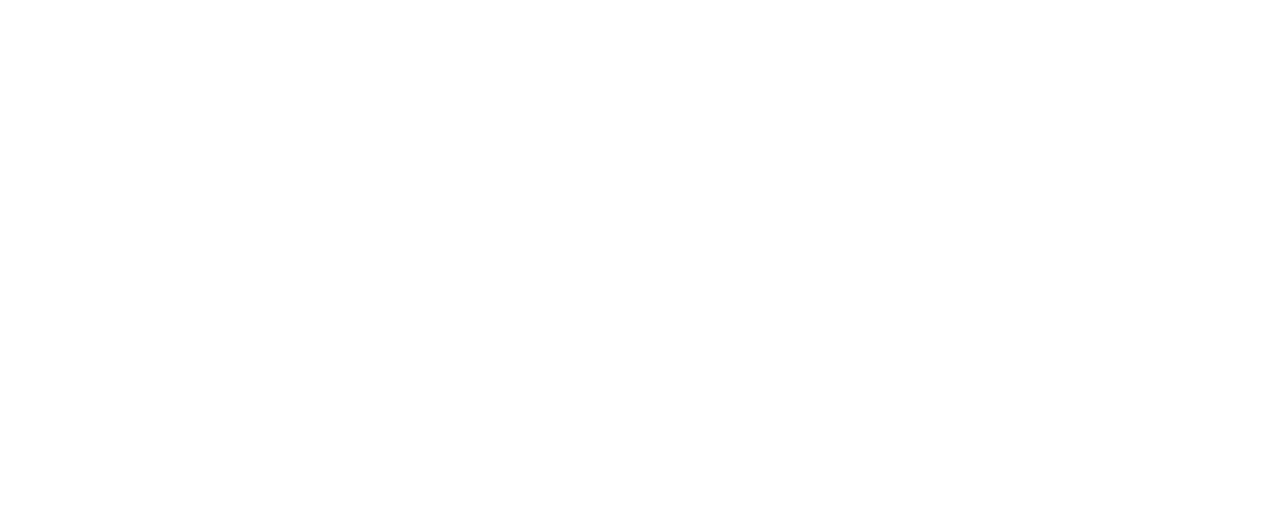
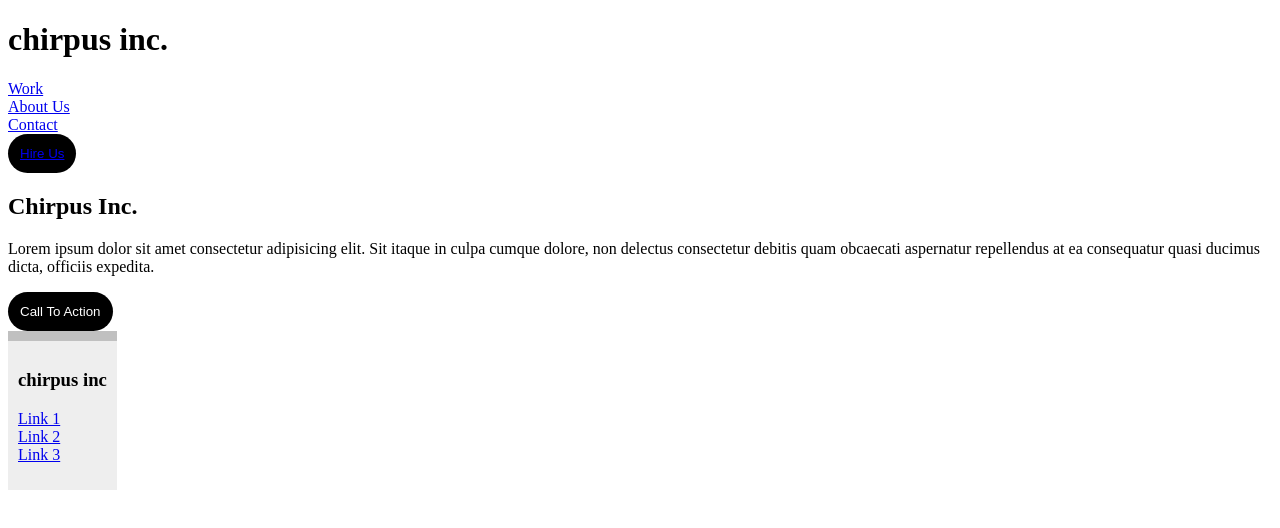
Before and after one commit to Tameikat92/Chirpus-Inc, a plain HTML site: page Index.html in a window 1280 px wide. Drawn offline with Linux system fonts and the light colour scheme.

Commit message:
added buttons. Added footer design

```diff
--- a/Index.html
+++ b/Index.html
@@ -6,3 +6,49 @@
     <title>Happy</title>
     <link rel="stylesheet" href="style.css">
 </head>
+
+<body>
+    <header>
+        <h1>chirpus inc.</h1>
+        <nav>
+        <ul class="nav-list">
+            <li> <a href="#Work"> Work</a> </li>
+            <li> <a href="#AboutUs"> About Us </a> </li>
+            <li> <a href="#Contact"> Contact</a> </li>
+            <li> <button class="btn"> <a href="#HireUs"> Hire Us</a> </button> </li>
+            </ul>
+        </nav>
+    </header>
+
+    <h2> Chirpus Inc.</h2>
+    <div>
+    <p>
+        Lorem ipsum dolor sit amet consectetur adipisicing elit. Sit itaque in culpa cumque dolore, non delectus consectetur debitis quam obcaecati aspernatur repellendus at ea consequatur quasi ducimus dicta, officiis expedita.
+    </p>
+
+
+
+    </div>
+    <!--button here-->
+    <button class="btn"> Call To Action</button>
+
+
+    <footer>
+        <!--span and ul of links-->
+        <h3> chirpus inc </h3>
+        <ul class="nav-list">
+            <li> <a href="Link 1"> Link 1</li>
+            <li> <a href="Link 2"> Link 2</li>
+            <li> <a href="Link 3">Link 3</li>
+        </ul>
+    </footer>
+
+
+</body>
+
+
+
+
+
+
+</html>
--- a/style.css
+++ b/style.css
@@ -0,0 +1,33 @@
+
+.body {
+    background-color: #f9fafc;
+
+}
+
+.btn{
+    padding: 12px;
+    border-radius: 50px;
+    border-radius: 22px;
+    background-color: #000000 ; /* Button background color */
+    color: #fff; /* Button text color */
+    border: none;
+    cursor: pointer;
+}
+
+.nav-list {
+    list-style-type: none; /* Get rid of the bullets */
+    padding: 0; /* Remove padding on the <ul> */
+}
+.nav-list li {
+
+    margin-right: 10px; /* Optional: Add space between the list items */
+    margin-right: 0.5em; /* Add right margin of 0.5em to the <li>s */
+}
+
+footer{
+    position: fixed;
+    background-color: #eee;
+
+    padding:  10px;
+    border-top: 10px solid silver;
+}
```
